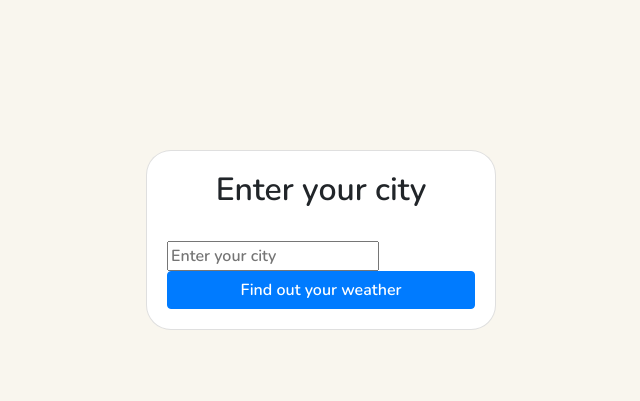
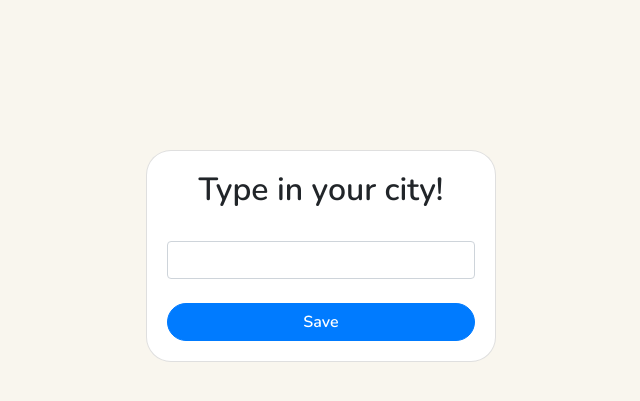
Before and after one commit to kirillkiselev-slim/MyPortfolio, a Django app: template AppMe/weather/templates/weather/city.html in a window 1280 px wide. Shown: the part 56-457 px from the top of the page, without its empty margins (319-959 px from the left). Run offline with Django 4.2, Linux system fonts and the light colour scheme; the template is opened without the code that fills it, so the values that code supplies are empty; some libraries are stand-ins or nearby versions.

Commit message:
-modify view, forms using weather API

```diff
--- a/AppMe/templates/navbar.html
+++ b/AppMe/templates/navbar.html
@@ -11,13 +11,13 @@
           <a class="nav-link" href="{% url 'logout' %}">Logout</a>
         </li>
             <li class="nav-item">
-              <a class="nav-link" href="{% url 'map' %}">Map with all users</a>
+              <a class="nav-link" href="{% url 'map' %}">Map With All Users</a>
             </li>
         <li class="nav-item">
-          <a class="nav-link" href="{% url 'country' %}">Pick your location</a>
+          <a class="nav-link" href="{% url 'country' %}">Pick Your Country</a>
         </li>
         <li class="nav-item">
-          <a class="nav-link" href="{% url 'city' %}">WeatherShare</a>
+          <a class="nav-link" href="{% url 'city' %}">Pick Your City</a>
         </li>
         </ul>
           <div class="g-col-4">You are logged in as: {{ user.username }}</div>
--- a/AppMe/weather/templates/weather/city.html
+++ b/AppMe/weather/templates/weather/city.html
@@ -1,25 +1,26 @@
 {% extends 'base.html' %}
 {% block title %} City {% endblock %}
 {% block content %}
-{% load static %}
 
-<div>
-    <div id="login-card" class="card">
-        <div class="card-body">
-            <h2 class="text-center">Enter your city</h2>
+<div id="login-card" class="card">
+    <div class="card-body">
+        <h2 class="text-center">Type in your city!</h2>
+        <br>
+        <form action="{% url 'city' %}" method="POST"> {% csrf_token %}
+             <input class="form-control" name="city">
             <br>
-            <form action="" method="POST">
-                {% csrf_token %}
-                <input type="text" placeholder="Enter your city" name="city">
-
-                <button class="btn btn-primary deep-purple btn-block" type="submit">Find out your weather</button>
-                {% if weather_data %}
-                {{ weather_data.city }}
-                {{ weather_data.temperature }}°C
-                <img src="https://api.openweathermap.org/img/w/{{ weather_data.icon }}.png" alt="ICON">
-                {% endif %}
-            </form>
-        </div>
+            <div>
+            <button type="submit" id="button" class="btn btn-primary deep-purple btn-block ">Save</button>
+            </div>
+            {% if messages %}
+            <br>
+            <ul class="messages">
+                {% for message in messages %}
+                    {{ message }}
+                {% endfor %}
+            </ul>
+            {% endif %}
+        </form>
     </div>
 </div>
 
```
Also changed, not shown: AppMe/weather/forms.py (+18 -0 lines), AppMe/weather/models.py (+6 -1 lines), AppMe/weather/views.py (+51 -30 lines).
